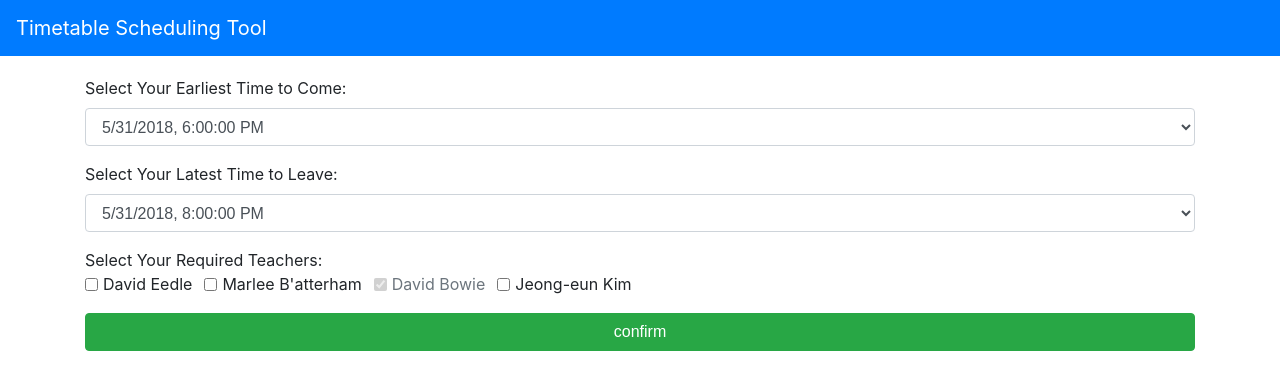
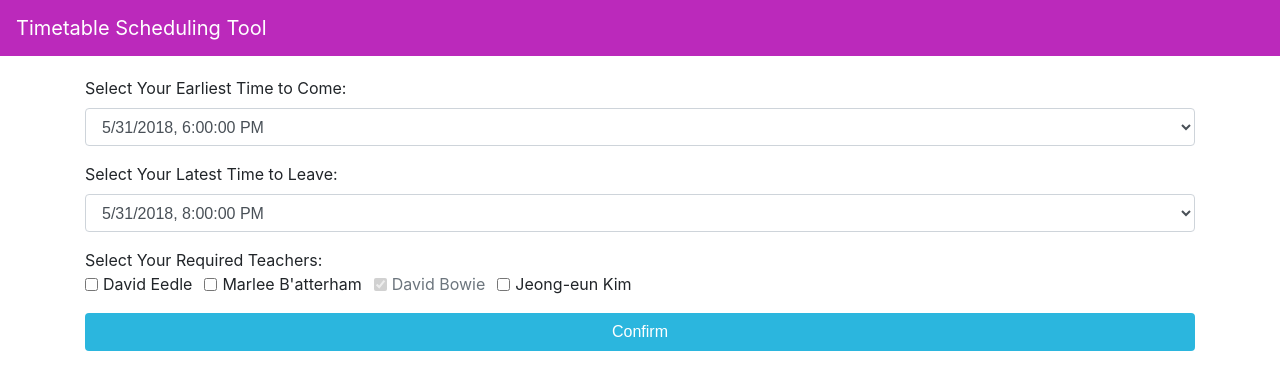
Before and after one commit to dongjize/TimetableGA, a plain HTML site: page index.html in a window 1280 px wide. Drawn offline with nearby package versions, Linux system fonts and the light colour scheme.

Commit message:
switch style

```diff
--- a/index.html
+++ b/index.html
@@ -20,10 +20,6 @@
 </head>
 
 <body>
-    <!--[if lte IE 9]>
-            <p class="browserupgrade">You are using an <strong>outdated</strong> browser. Please <a href="https://browsehappy.com/">upgrade your browser</a> to improve your experience and security.</p>
-        <![endif]-->
-
     <!-- Add your site or application content here -->
     <script src="https://code.jquery.com/jquery-3.3.1.slim.min.js" integrity="sha384-q8i/X+965DzO0rT7abK41JStQIAqVgRVzpbzo5smXKp4YfRvH+8abtTE1Pi6jizo"
         crossorigin="anonymous"></script>
@@ -43,7 +39,7 @@
     <script src="js/180428_1.js"></script>
     <!-- <script src="js/haha.js"></script> -->
 
-    <nav class="navbar navbar-dark bg-primary">
+    <nav class="navbar navbar-dark" style="background-color: #bb29bb">
         <a class="navbar-brand" href="#">Timetable Scheduling Tool</a>
     </nav>
 
@@ -73,7 +69,7 @@
                 Select Your Required Teachers:
                 <br/>
             </div>
-            <button class="btn btn-success col-sm" id="solve" type="button">confirm</button>
+            <button class="btn col-sm" style="background-color: #2BB6DE; color: #ffffff" id="solve" type="button">Confirm</button>
         </form>
 
         <table class="table" id="solution-table"></table>
@@ -172,7 +168,6 @@
         };
         genetic.generation = function (pop, generation, stats) {
         };
-
 
         genetic.notification = function (pop, generation, stats, isFinished) {
             if (isFinished) {
```
